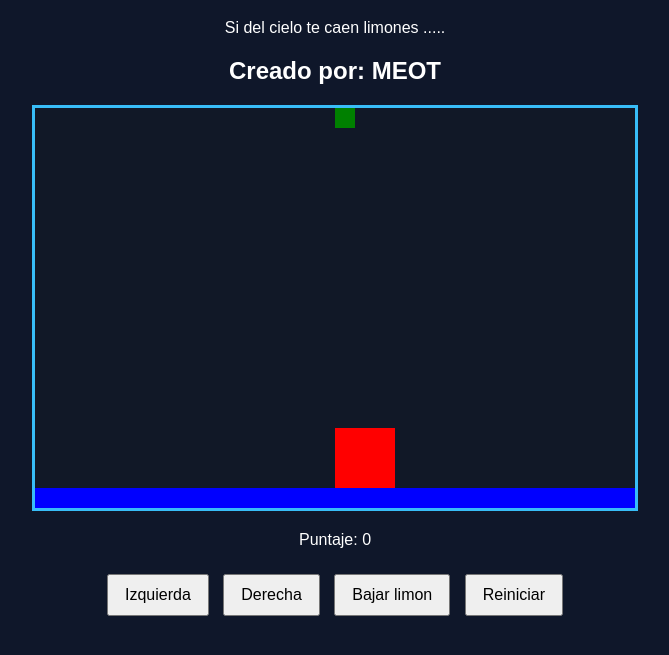
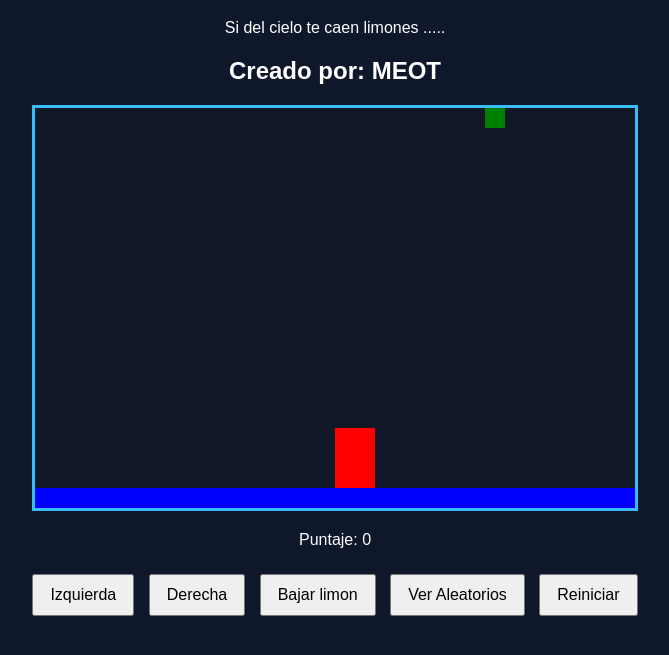
Before and after one commit to MannuOtacomA/juego_limones, a plain HTML site: page limones.html in a window 1280 px wide. Shown: the part 81-736 px from the top of the page, without its empty margins (305-974 px from the left). Drawn offline with Linux system fonts and the light colour scheme.

Commit message:
POSICION ALEATORIA LIMON

```diff
--- a/limones.html
+++ b/limones.html
@@ -3,6 +3,7 @@
 <head>
   <title>Caza Estrellas</title>
   <link rel="stylesheet" href="limones.css" />
+  <script src="utils.js"></script>
 
 </head>
 <body onload="iniciar()">
@@ -18,6 +19,7 @@
       <button onclick="moverIzquierda()">Izquierda</button>
       <button onclick="moverDerecha()">Derecha</button>
       <button onclick="bajarLimon()" >Bajar limon</button>
+      <button onclick="ProbarAleatorio()" >Ver Aleatorios</button>
       <button onclick="">Reiniciar</button>
     </div>
   </div>
--- a/limones.js
+++ b/limones.js
@@ -3,7 +3,7 @@ let ctx = canvas.getContext("2d");
 
 const ALTURA_SUELO = 20;
 const ALTURA_PERSONAJE = 60;
-const ANCHO_PERSONAJE = 60;
+const ANCHO_PERSONAJE = 40;
 
 let limonX = canvas.width/2, limonY=0;
 const ALTO_LIMON =20, ANCHO_LIMON = 20
@@ -16,7 +16,8 @@ let personajeY = canvas.height-(ALTURA_SUELO+ALTURA_PERSONAJE);
 function iniciar(){
     dibujarSuelo();
     dibujarPersonaje();
-    dinujarLimon();
+    //dibujarLimon();
+    aparecerLimon();
 }
 
 function dibujarSuelo(){
@@ -33,14 +34,14 @@ function dibujarPersonaje(){
 function moverIzquierda(){
     personajeX -= 10;
     actualizarPantalla();
-    detectorColision();
+    //detectorColision();
 }
 
 function actualizarPantalla(){
     limpiarCanva();
     dibujarSuelo();
     dibujarPersonaje();
-    dinujarLimon();
+    dibujarLimon();
 }
 
 function limpiarCanva(){
@@ -51,10 +52,10 @@ function limpiarCanva(){
 function moverDerecha(){
     personajeX += 10;
     actualizarPantalla();
-    detectorColision();
+    //detectorColision();
 }
 
-function dinujarLimon(){
+function dibujarLimon(){
     ctx.fillStyle="green";
     ctx.fillRect(limonX,limonY,ANCHO_LIMON,ALTO_LIMON);
 }
@@ -62,6 +63,7 @@ function dinujarLimon(){
 function bajarLimon(){
     limonY = limonY + 10;
     actualizarPantalla();
+    detectorColision();
 }
 
 
@@ -71,6 +73,19 @@ function detectorColision(){
         limonY + ANCHO_LIMON > personajeY &&
         limonY < personajeY + ANCHO_PERSONAJE) {
 
-        alert("Atrapado...")
+        //alert("Atrapado...")
+        aparecerLimon();
     }
 }
+
+
+function ProbarAleatorio(){
+    return console.log(generarAleatorio(10,80));
+}
+
+
+function aparecerLimon(){
+    limonX = generarAleatorio(0,canvas.width-ANCHO_LIMON);
+    limonY = 0;
+    actualizarPantalla();
+}
--- /dev/null
+++ b/utils.js
@@ -0,0 +1,6 @@
+function generarAleatorio(min,max){
+    let random = Math.random();
+    let nroRandom = parseInt(random*(max - min));
+    return nroRandom = nroRandom + min;
+
+}
```
